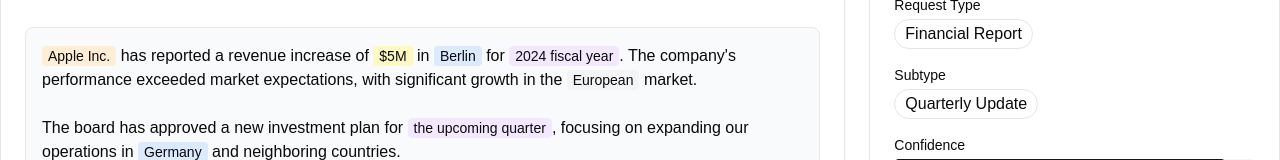
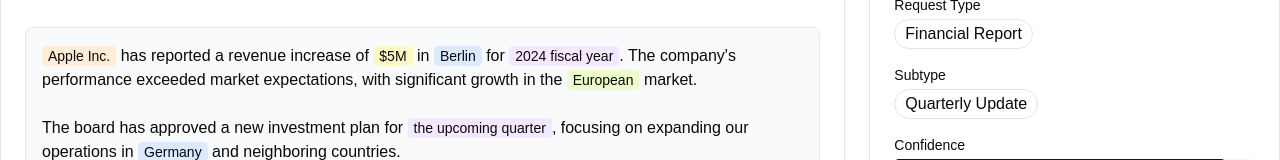
Before and after one commit to RohanKhatua/aidhp-empty-sea, a Next.js app: page /email/email-001 in a window 1280 px wide. Shown: the part 204-364 px from the top of the page. Built offline with nearby package versions, Linux system fonts and the light colour scheme.

Commit message:
feat: add colors for all labels

```diff
--- a/components/highlighted-text.tsx
+++ b/components/highlighted-text.tsx
@@ -14,11 +14,24 @@ interface HighlightedTextProps {
 
 const HighlightedText = ({ body, entities }: HighlightedTextProps) => {
   const labelColors: { [key: string]: string } = {
-    ORG: 'bg-orange-100',
-    PERSON: 'bg-green-100',
-    GPE: 'bg-blue-100',
-    DATE: 'bg-purple-100',
-    MONEY: 'bg-yellow-100',
+    CARDINAL: 'bg-pink-100',       // Numbers
+    DATE: 'bg-purple-100',         // Dates
+    EVENT: 'bg-red-100',           // Events
+    FAC: 'bg-indigo-100',          // Facilities
+    GPE: 'bg-blue-100',            // Geo-political entities
+    LANGUAGE: 'bg-amber-100',      // Languages
+    LAW: 'bg-rose-100',            // Legal documents
+    LOC: 'bg-cyan-100',            // Locations
+    MONEY: 'bg-yellow-100',        // Monetary values
+    NORP: 'bg-lime-100',           // Nationalities/religious/political groups
+    ORDINAL: 'bg-fuchsia-100',     // Ordinal numbers
+    ORG: 'bg-orange-100',          // Organizations
+    PERCENT: 'bg-teal-100',        // Percentages
+    PERSON: 'bg-green-100',        // People
+    PRODUCT: 'bg-emerald-100',     // Products
+    QUANTITY: 'bg-violet-100',     // Quantities
+    TIME: 'bg-sky-100',            // Times
+    WORK_OF_ART: 'bg-pink-100',    // Creative works
   };
 
   // Create an array of text fragments and entities
```
